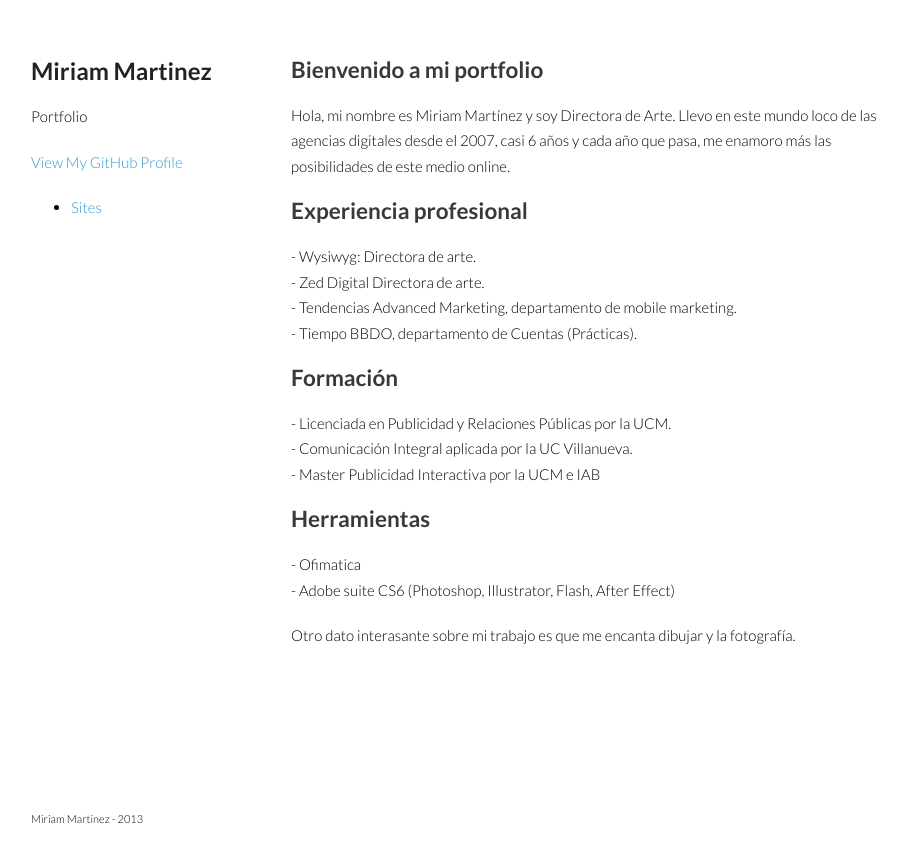
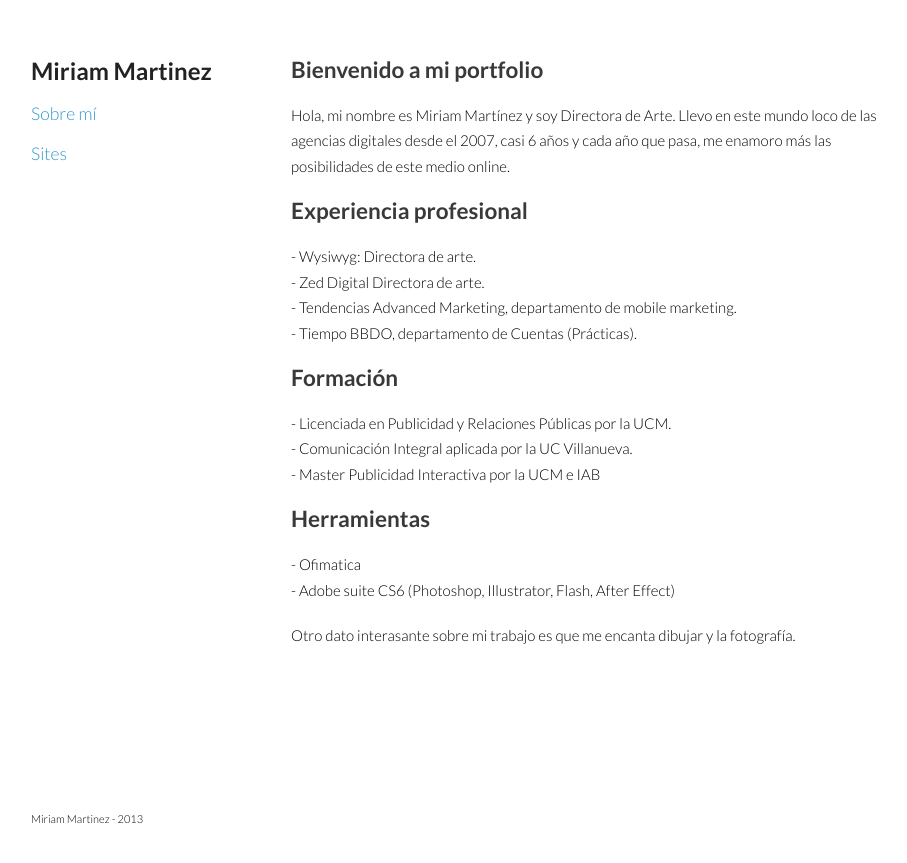
Before and after one commit to mirkopf/mirkopf.github.com, a Jekyll site: the page built from index.html, in a window 1280 px wide. Shown: the top 863 px of the page, without its empty margins (179-1086 px from the left). Built offline with Jekyll 4.4.1, drawn with Linux system fonts in a browser that asks for light colours; the list of posts is cut into pages by our own code.

Commit message:
Improved the sidebar

```diff
--- a/_layouts/default.html
+++ b/_layouts/default.html
@@ -15,15 +15,11 @@
     <div class="wrapper">
       <header>
         <h1 id="title_portfolio">Miriam Martinez</h1>
-        <p>Portfolio</p>
-        <p class="view"><a href="https://github.com/mirkopf">View My GitHub Profile</a></p>
+        <h3><a href="{{site.url}}">Sobre mí</a></h3>
 
-        <ul>
         {% for category in site.categories %}
-          <li><a href="categories/{{ category | first }}/index.html">{{ category | first }}</a></li>
+        <h3><a href="categories/{{ category | first }}/index.html">{{ category | first }}</a></h3>
         {% endfor %}
-        </ul>
-
       </header>
 
       <section>
```
